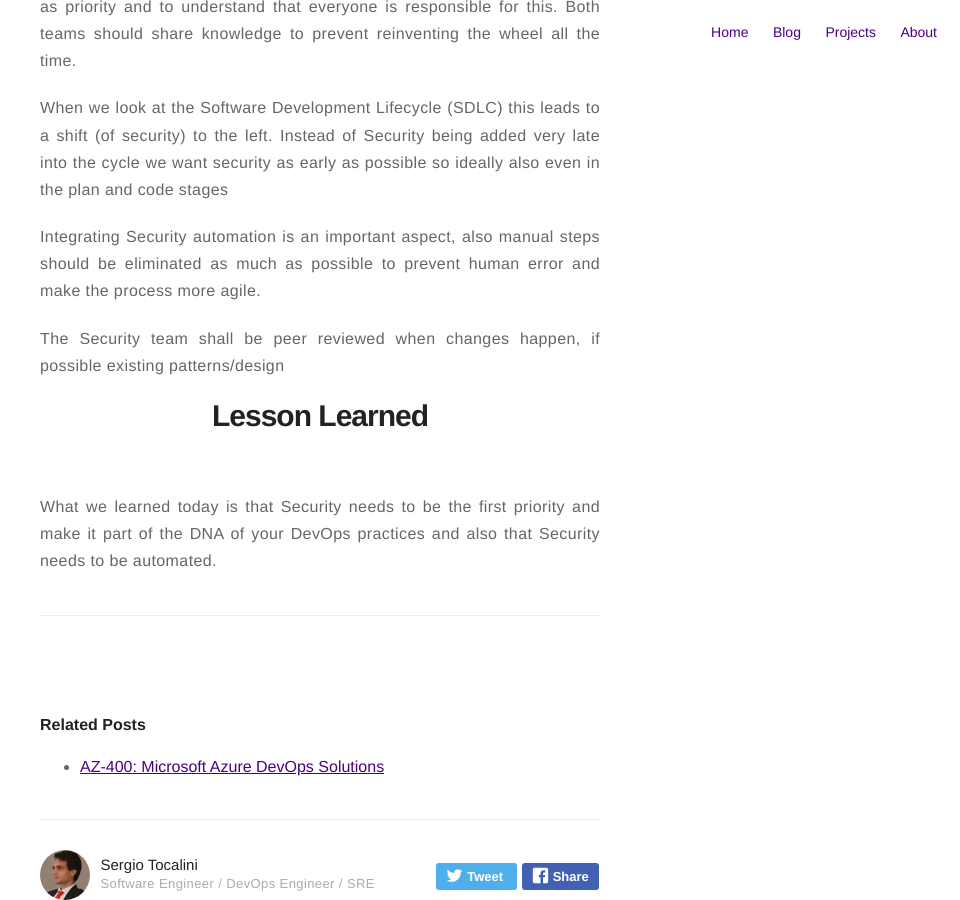
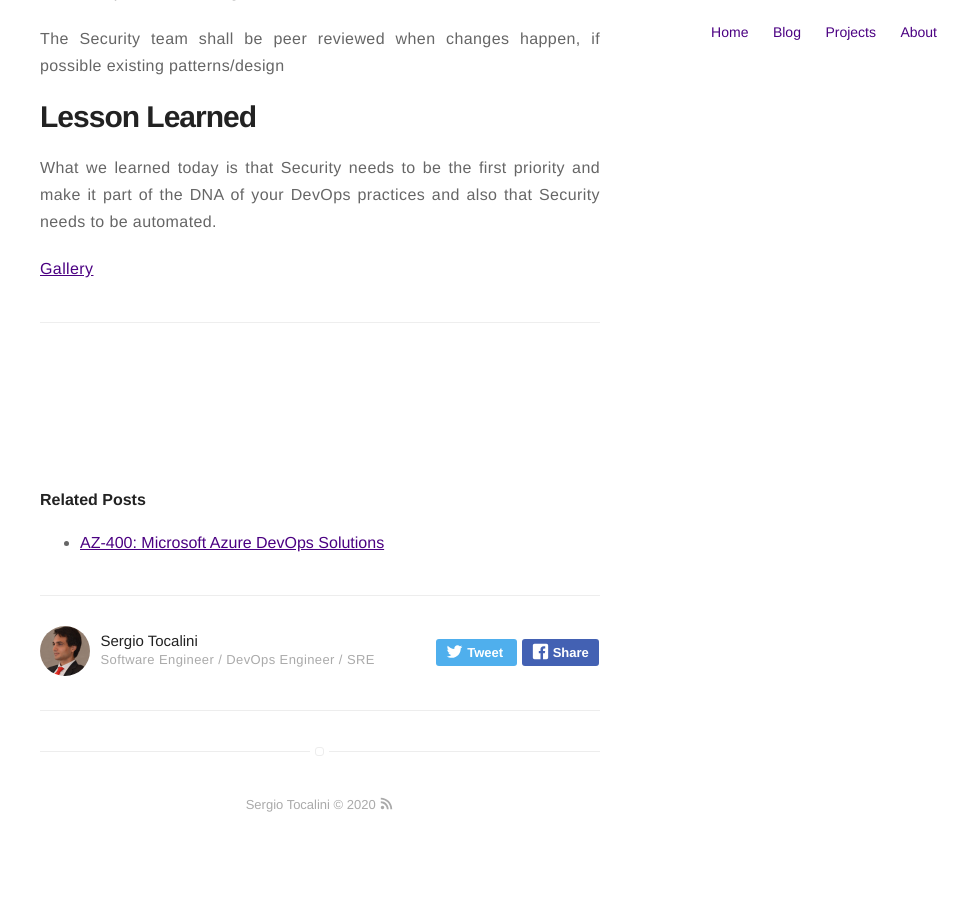
Before and after one commit to sergiotocalini/sergiotocalini.github.io, a Jekyll site: the page built from _posts/2019-06-05-credit-suisse-devops-expo-2019-zurich.md, in a window 1280 px wide and 900 px high, scrolled down 2882 px. Shown: the whole window, without its empty margins (320-1280 px from the left). Built offline with Jekyll 4.4.1, drawn with Linux system fonts in a browser that asks for light colours; after the commit the page ends 3734 px from its top, so only the background shows below that.

Commit message:
Fixing style issues

```diff
--- a/_posts/2019-06-05-credit-suisse-devops-expo-2019-zurich.md
+++ b/_posts/2019-06-05-credit-suisse-devops-expo-2019-zurich.md
@@ -8,7 +8,7 @@
 image: /assets/img/events.png
 headerImage: true
 star: false
-tags:
+tag:
 - events
 - credit suisse
 - devops
@@ -106,6 +106,9 @@
 	to be automated.
 </p>
 
+
+[Gallery][gallery]
+
 ---
-
 [banner]: /assets/events/CS-devops_expo_2019-Zurich.png
+[gallery]: https://photos.app.goo.gl/3QqPc9wjtTsxVski7
```
